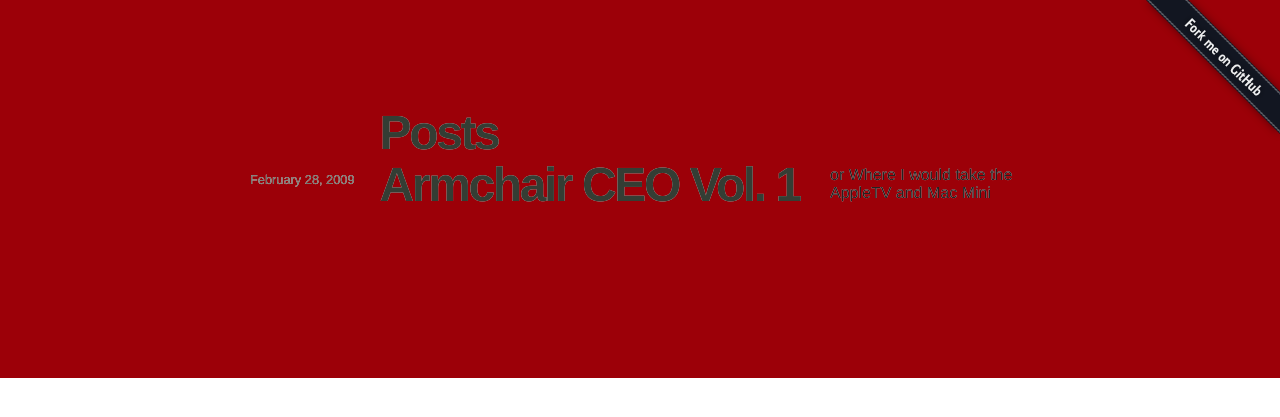
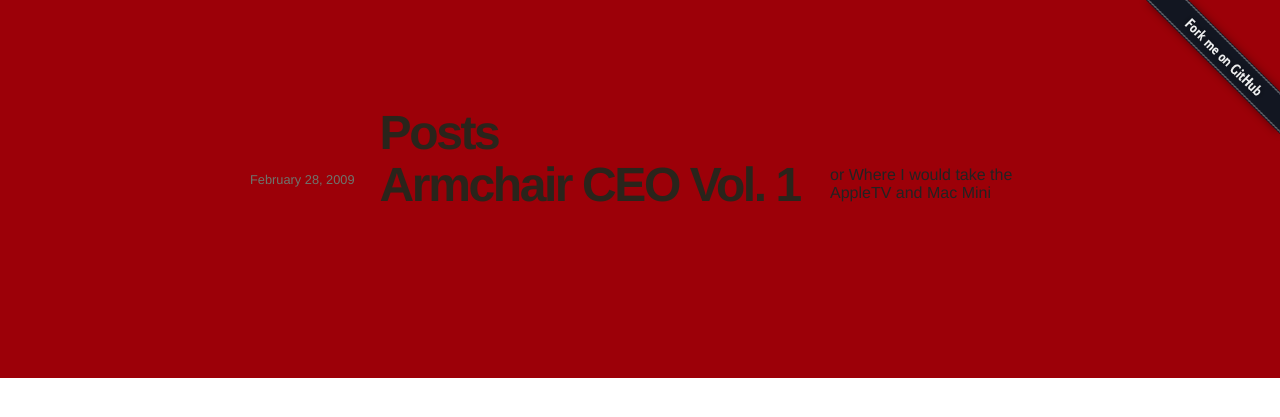
Before and after one commit to drewfranklin/drewfranklin.github.io, a Jekyll site: the page built from index.html, in a window 1280 px wide. Shown: the top 417 px of the page. Built offline with Jekyll 4.4.1, drawn with Linux system fonts in a browser that asks for light colours; nearby versions of some CDN libraries.

Commit message:
removed text shadow from body selector

```diff
--- a/css/master.css
+++ b/css/master.css
@@ -3,7 +3,6 @@
 	font-size: 16px;
 	line-height: 1.125em;
 	color: rgb(30, 40, 30);
-	text-shadow: 0 0 0 rgb(255, 255, 255);
 }
 
 strong {
```
